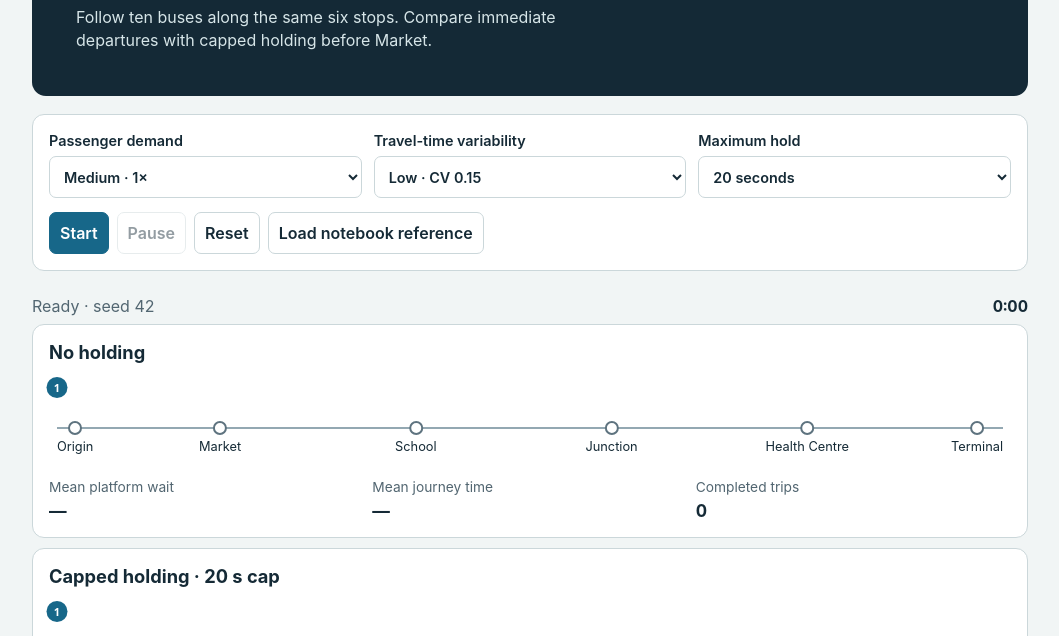
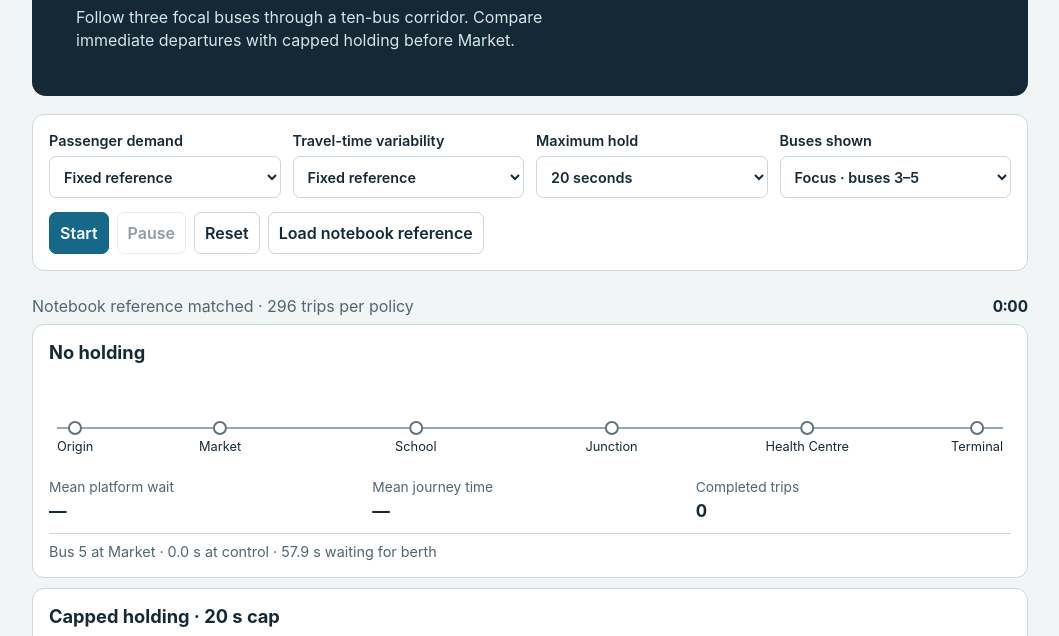
Before and after one commit to amri0faz31/bus-corridor-simulator, a plain HTML site: page docs/index.html in a window 1280 px wide. Shown: the part 164-800 px from the top of the page, without its empty margins (110-1169 px from the left). Drawn offline with Linux system fonts and the light colour scheme.

Commit message:
feat(demo): focus on three buses and show Market waits

```diff
--- a/docs/demo.js
+++ b/docs/demo.js
@@ -3,6 +3,7 @@
 const model = BusCorridor;
 const $ = id => document.getElementById(id);
 const controls = ["demand", "variability", "cap"];
+const focalBuses = new Set([2, 3, 4]); // Zero-based indices for buses 3–5.
 const laneNames = ["No holding", "Capped holding"];
 let lanes = [];
 let elapsed = 0;
@@ -18,7 +19,8 @@ function makeLane(label, run) {
   section.innerHTML = '<h2></h2><div class="road" aria-hidden="true"><div class="track"></div></div>'
     + '<dl class="stats"><div><dt>Mean platform wait</dt><dd data-metric="platform_wait">—</dd></div>'
     + '<div><dt>Mean journey time</dt><dd data-metric="journey_time">—</dd></div>'
-    + '<div><dt>Completed trips</dt><dd data-metric="completed">0</dd></div></dl>';
+    + '<div><dt>Completed trips</dt><dd data-metric="completed">0</dd></div></dl>'
+    + '<p class="focus-detail"></p>';
   section.querySelector("h2").textContent = label;
   const road = section.querySelector(".road");
   model.stops.forEach((name, i) => {
@@ -37,6 +39,11 @@ function makeLane(label, run) {
     road.append(marker);
     return marker;
   });
+  const market = run.visits[4][1];
+  const upstream = market.arrival - market.approach;
+  const berthWait = market.serviceStart - market.arrival;
+  section.querySelector(".focus-detail").textContent =
+    "Bus 5 at Market · " + upstream.toFixed(1) + " s at control · " + berthWait.toFixed(1) + " s waiting for berth";
   $("lanes").append(section);
   return { run, section, markers };
 }
@@ -57,7 +64,7 @@ function position(bus, time) {
     }
     if (time <= visit.departure) {
       const state = time < visit.arrival ? "holding" : time < visit.serviceStart ? "waiting" : "boarding";
-      return { km: model.distance[i], state };
+      return { km: model.distance[i] - (state === "holding" ? 0.11 : 0), state };
     }
   }
   return null;
@@ -68,7 +75,8 @@ function draw() {
   $("clock").textContent = Math.floor(seconds / 60) + ":" + String(seconds % 60).padStart(2, "0");
   for (const { run, section, markers } of lanes) {
     run.visits.forEach((bus, i) => {
-      const location = position(bus, elapsed);
+      const focusOnly = $("vehicle-view").value === "focus";
+      const location = !focusOnly || focalBuses.has(i) ? position(bus, elapsed) : null;
       const marker = markers[i];
       marker.hidden = !location;
       marker.style.display = location ? "" : "none";
@@ -170,4 +178,5 @@ $("pause").addEventListener("click", () => {
 $("reset").addEventListener("click", () => prepare(referenceMode));
 $("reference").addEventListener("click", () => prepare(true));
 for (const id of controls) $(id).addEventListener("change", () => prepare(false));
-prepare(false);
+prepare(true);
+$("vehicle-view").addEventListener("change", draw);
--- a/docs/index.html
+++ b/docs/index.html
@@ -14,7 +14,7 @@
     <header>
       <p class="eyebrow">URBAN TRANSIT SIMULATION</p>
       <h1>Bus Corridor Simulator</h1>
-      <p>Follow ten buses along the same six stops. Compare immediate departures with capped holding before Market.</p>
+      <p>Follow three focal buses through a ten-bus corridor. Compare immediate departures with capped holding before Market.</p>
     </header>
 
     <section class="controls" aria-label="Experiment controls">
@@ -28,6 +28,9 @@
         <label for="cap">Maximum hold
           <select id="cap"><option value="0">0 seconds</option><option value="10">10 seconds</option><option value="20" selected>20 seconds</option><option value="40">40 seconds</option></select>
         </label>
+        <label for="vehicle-view">Buses shown
+          <select id="vehicle-view"><option value="focus" selected>Focus · buses 3–5</option><option value="all">All ten buses</option></select>
+        </label>
       </div>
       <div class="actions">
         <button id="start" class="primary" type="button">Start</button>
@@ -40,7 +43,7 @@
     <section aria-label="Live simulations">
       <div class="clock"><span id="status" role="status">Ready</span><span id="clock">0:00</span></div>
       <div id="lanes"></div>
-      <p class="caption">Live averages include completed trips so far. Both panels start from the same passenger and travel-time inputs.</p>
+      <p class="caption">The focus view hides seven markers. The model and live averages still include all buses and all completed trips. Both panels start from the same passenger and travel-time inputs.</p>
     </section>
 
     <details open>
--- a/docs/style.css
+++ b/docs/style.css
@@ -52,3 +52,5 @@ summary { color: var(--ink); font-weight: 650; cursor: pointer; }
   .stop:nth-of-type(even)::after { content: ""; position: absolute; top: 12px; left: 50%; height: 20px; border-left: 1px solid var(--line); }
   .stats dt { font-size: .76rem; }
 }
+
+.focus-detail { border-top: 1px solid var(--line); padding-top: 8px; margin: 10px 0 0; color: var(--slate); font-size: .9rem; }
```
Also changed, not shown: 1 other file.
